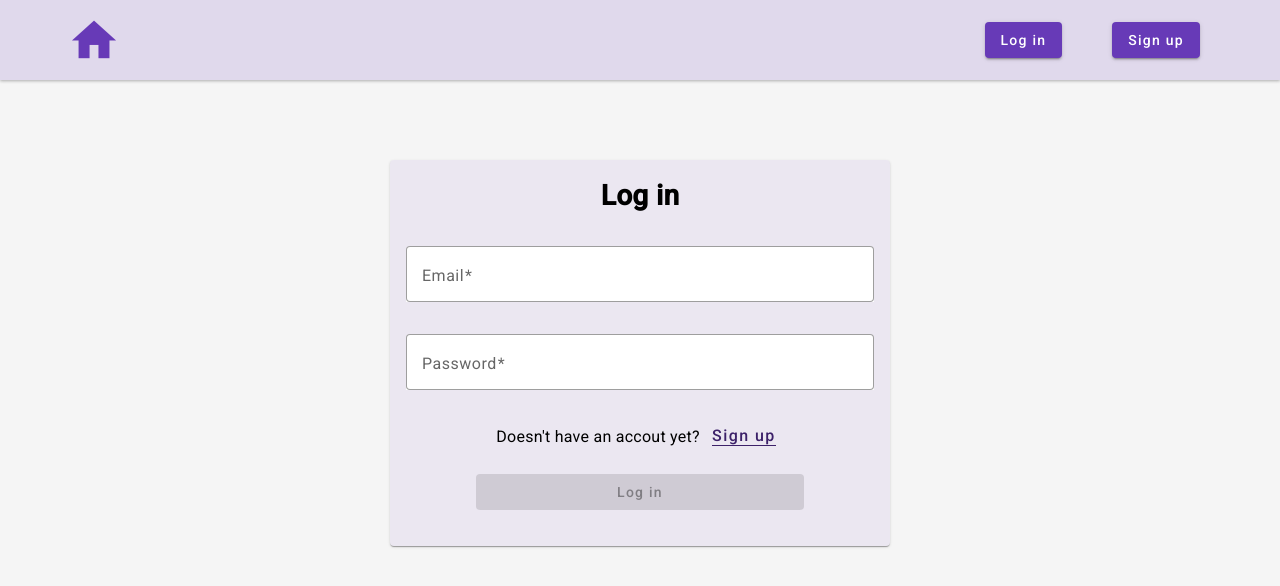
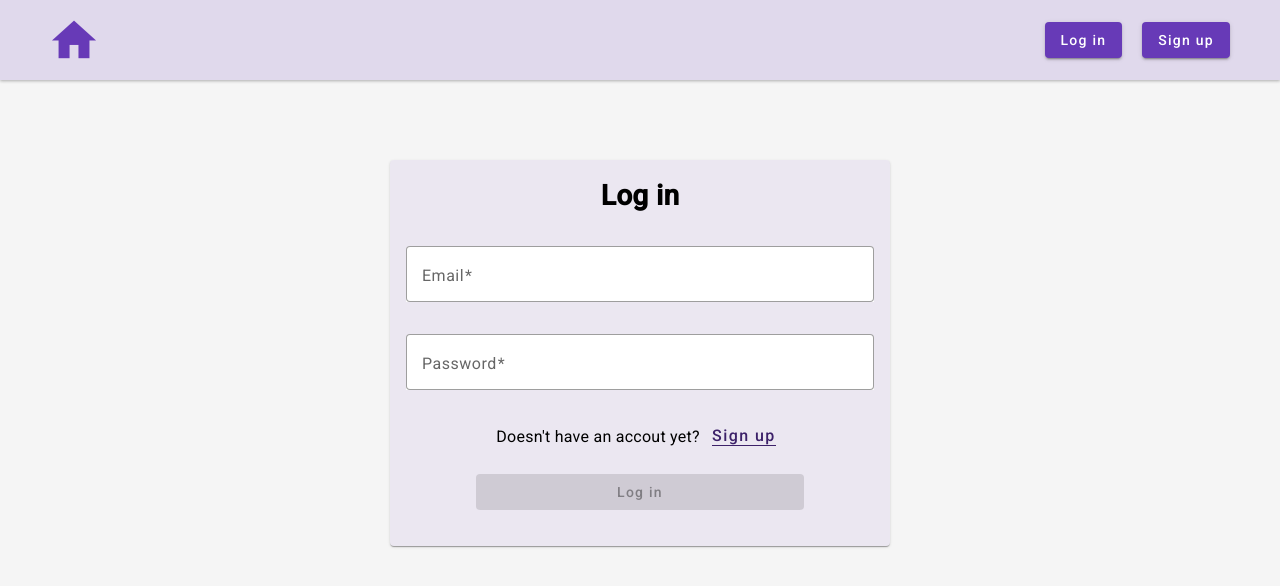
Before and after one commit to Nebesnaya94/angular-json-table, an Angular app in the folder angular-test/: page /auth/log-in in a window 1280 px wide. Shown: the top 586 px of the page. Built offline with nearby package versions, Linux system fonts and the light colour scheme.

Commit message:
feat: create header adaptive

```diff
--- a/angular-test/src/app/core/components/header/header.component.scss
+++ b/angular-test/src/app/core/components/header/header.component.scss
@@ -1,8 +1,12 @@
 .header {
   background: rgba(103, 58, 183, 0.15);
   height: 80px;
-  padding: 0 80px 0 70px;
+  padding: 0 50px;
   box-shadow: 0px 1px 3px 0px rgba(0, 0, 0, 0.3);
+
+  @media (max-width: 576px) {
+    padding: 0 20px;
+  }
 
   &__container {
     display: flex;
@@ -14,7 +18,7 @@
   &__auth {
     display: flex;
     align-items: center;
-    gap: 50px;
+    gap: 20px;
   }
 }
 
```
